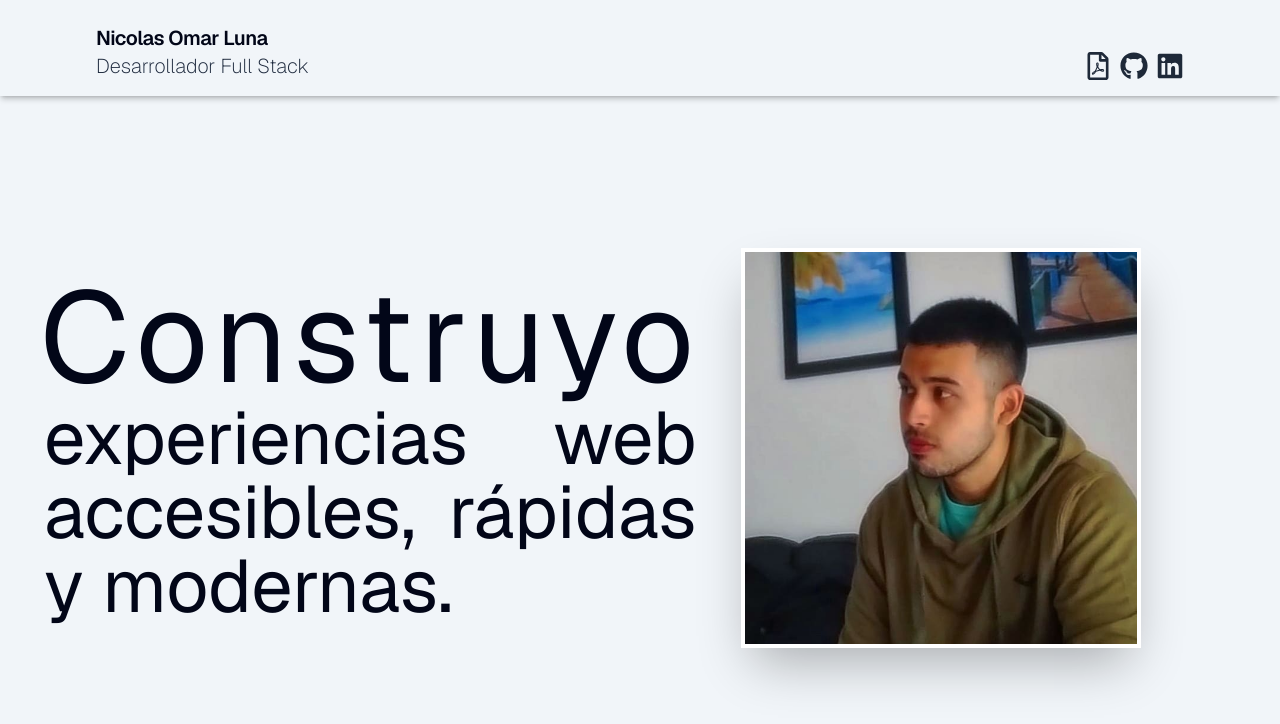
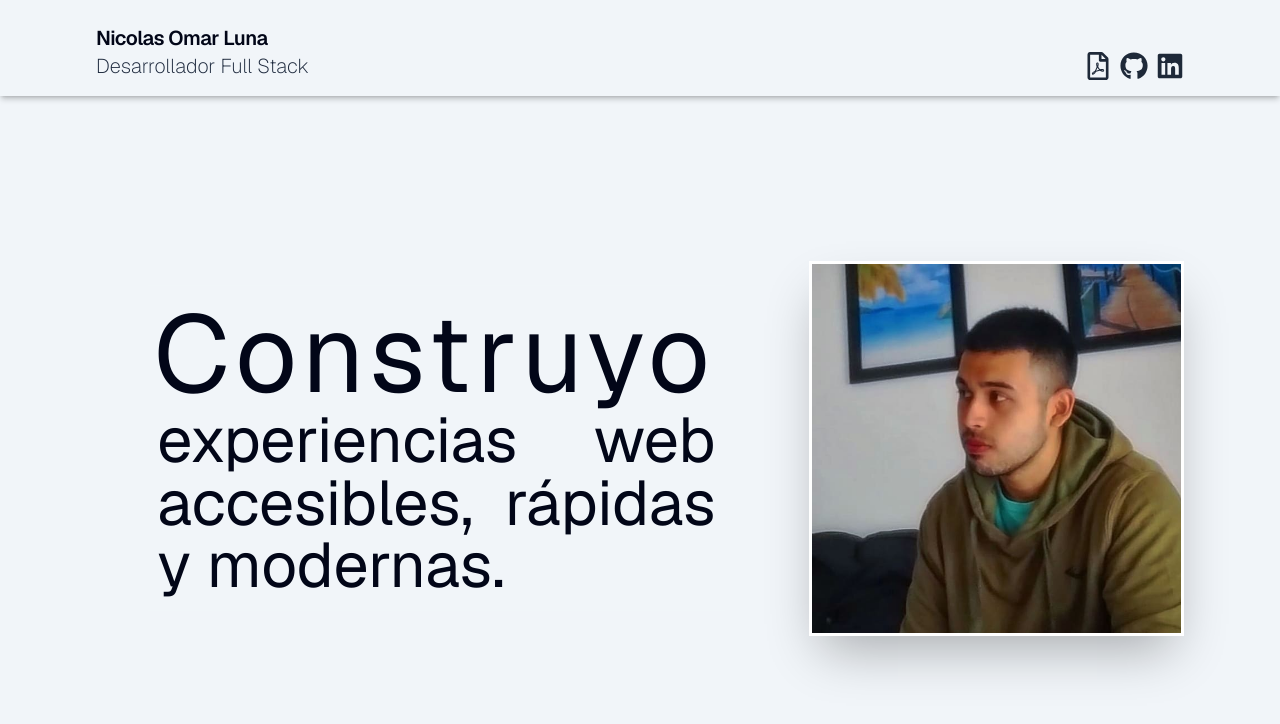
Before and after one commit to NLuna19/my-website, a Next.js app: page / in a window 1280 px wide. Shown: the top 724 px of the page. Built offline with nearby package versions, Linux system fonts and the light colour scheme.

Commit message:
hero-section styles fix

```diff
--- a/src/components/hero/hero-section.tsx
+++ b/src/components/hero/hero-section.tsx
@@ -4,9 +4,12 @@ export default function HeroSection() {
   const animationClasses = 'transition-all duration-1000! ease-in hover:rotate-2';
 
   return (
-    <section className="flex min-h-[inherit] max-w-6xl gap-8 px-6 lg:px-8">
+    <section className="mx-auto flex min-h-[inherit] max-w-6xl gap-8 px-6 lg:px-8">
       <div className="m-auto w-full">
-        <p className="h-full max-w-xl min-w-fit bg-slate-100 px-2 py-4 text-justify text-slate-950">
+        <p
+          className="h-full max-w-xl min-w-fit bg-slate-100 px-2 py-4 text-justify text-slate-950"
+          style={{ transform: 'scale(0.85)' }}
+        >
           <span className="block text-9xl tracking-wider">Construyo</span>
           <span className="block px-1 text-[4.625rem]/[1]">
             experiencias web accesibles, rápidas y modernas.
@@ -17,7 +20,7 @@ export default function HeroSection() {
         <ImageCard
           imgSrc="./photo.jpg"
           alt="photo"
-          size={400}
+          size={375}
           customClasses={animationClasses}
         ></ImageCard>
       </div>
```
